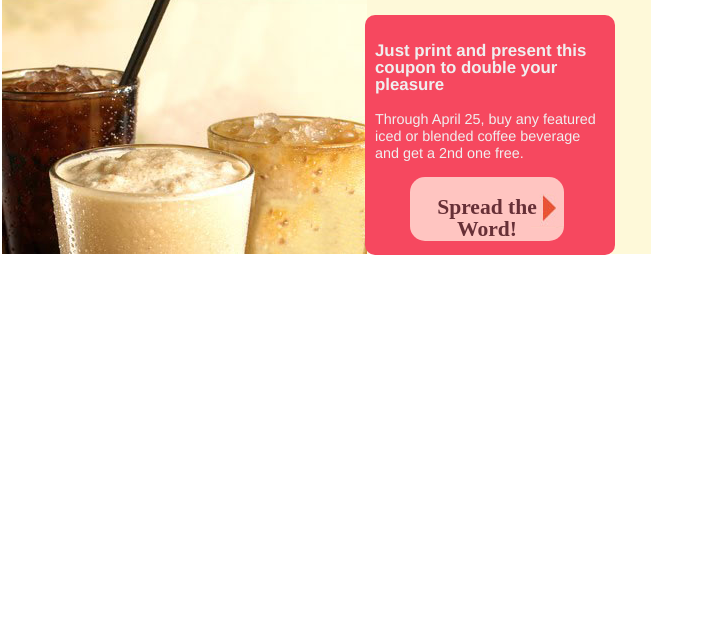
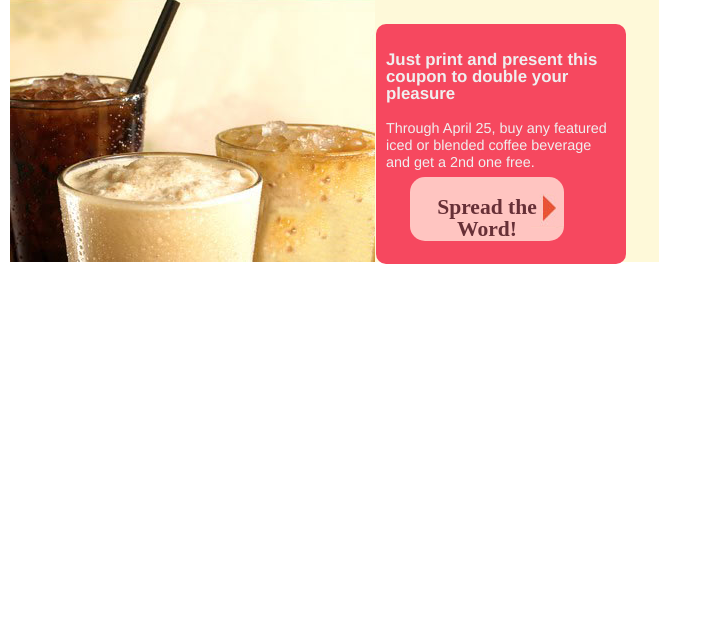
Before and after one commit to chasingdonis/Java_coupon, a plain HTML site: page index.html in a window 1280 px wide. Shown: the part 173-800 px from the top of the page, without its empty margins (0-721 px from the left). Drawn offline with Linux system fonts and the light colour scheme.

Commit message:
css edit

```diff
--- a/main.css
+++ b/main.css
@@ -3,7 +3,7 @@ body {
 }
 
 .main {
-    margin: 2px;
+    margin: 10px;
     height: 415px;
 }
 
@@ -26,10 +26,10 @@ body {
     position: fixed;
     background-color: #f6485f;
     border-radius: 10px;
-  	left: 365px;
+  	left: 376px;
   	height: 220px;
   	width: 230px;
-	top: 188px;
+	top: 197px;
     padding: 10px;
     color: #F0EFEF;
     font-size: 0.9em;
```
